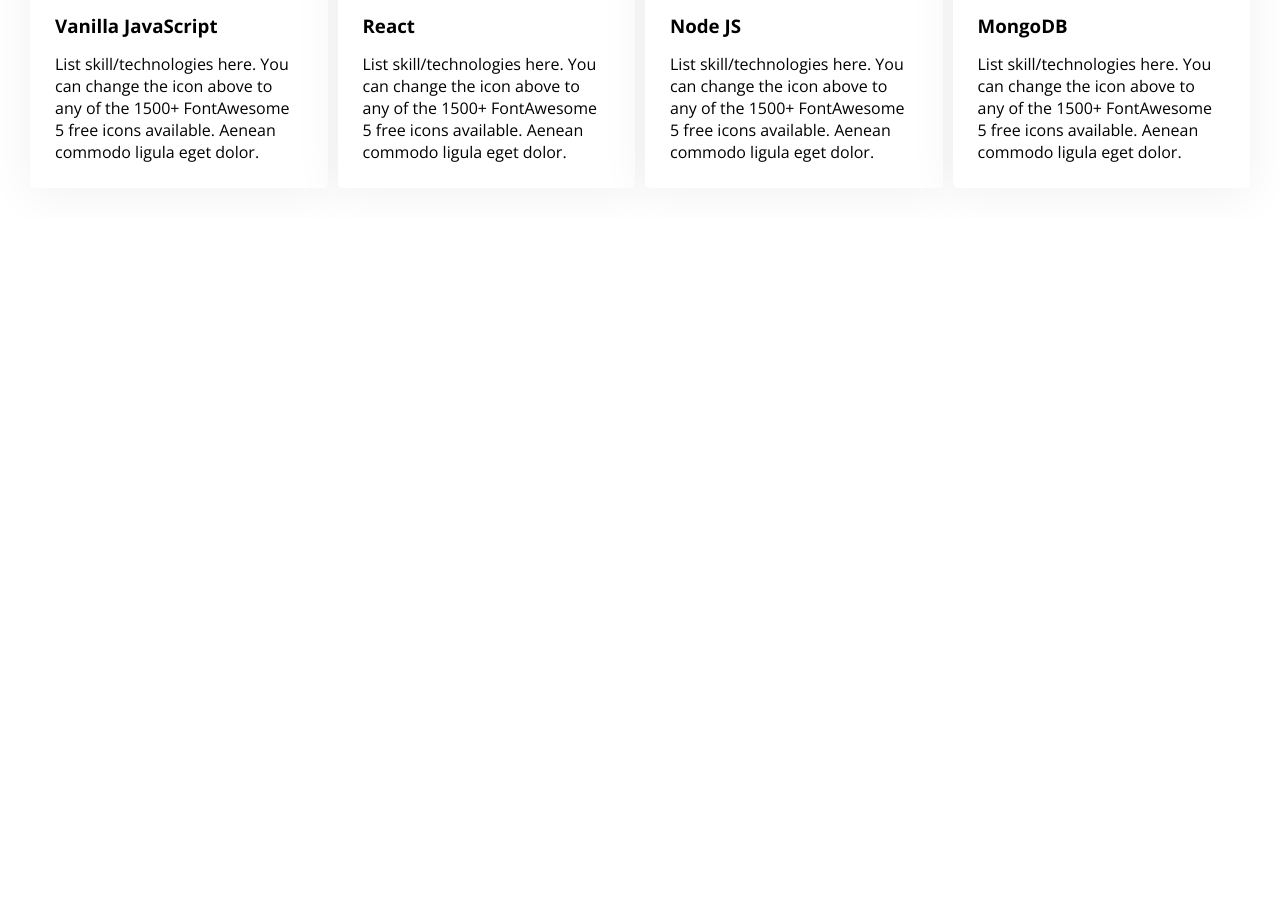
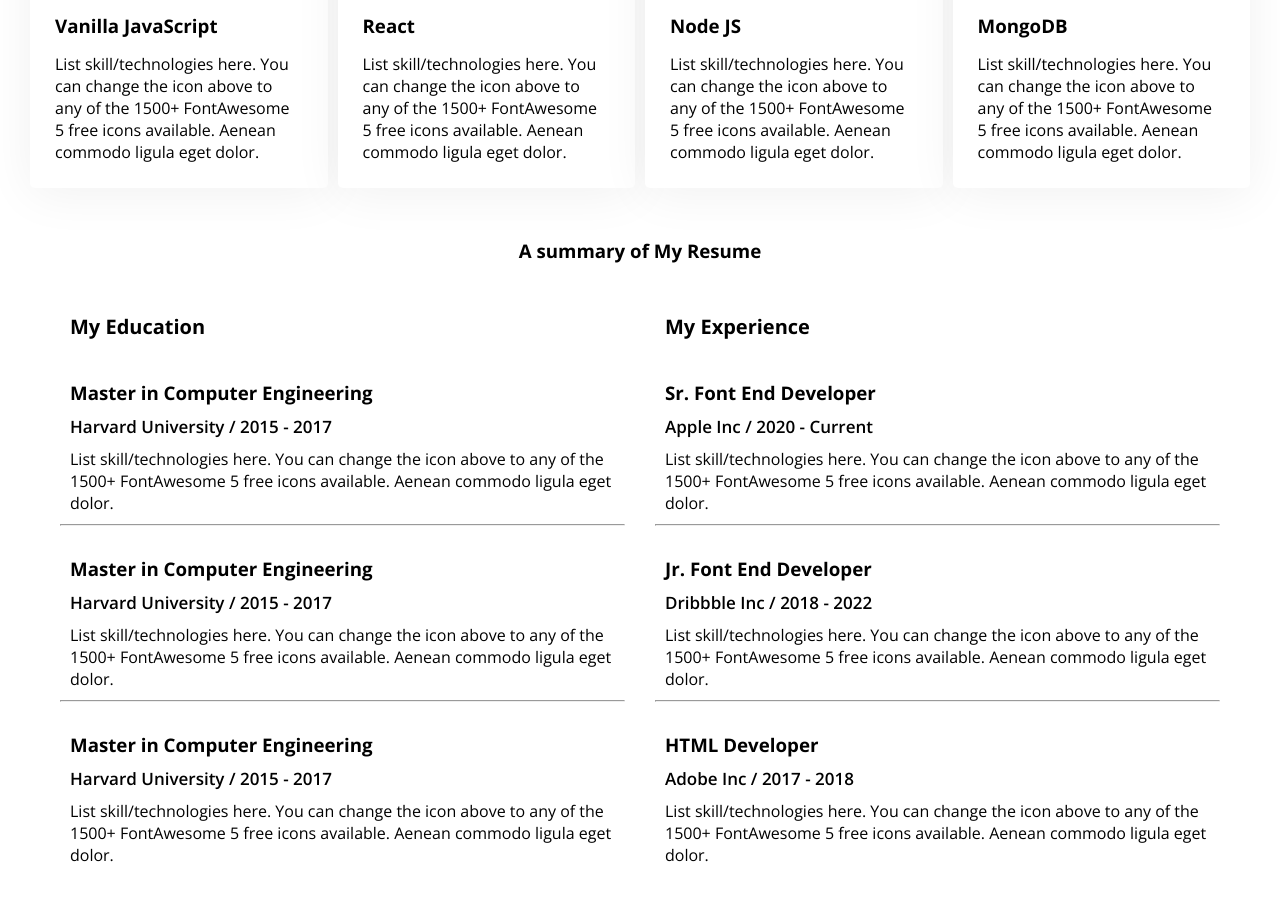
Before and after one commit to rimanroni/developer-porttfolio, a plain HTML site: page index.html in a window 1280 px wide. Shown: the part 1533-2433 px from the top of the page. Before the commit the page ends 1751 px from the top, so only its background shows below. Drawn offline with nearby package versions, Linux system fonts and the light colour scheme.

Commit message:
resume part done

```diff
--- a/index.html
+++ b/index.html
@@ -100,6 +100,61 @@
                     </div>
                 </div>
               </section>
+              <!-- resume  -->
+               <section class="resume">
+                     <h1 class="resume-title">A summary of My Resume</h1>
+                     <div class="resume-container">
+                        <div>
+                            <h1 class="my-title">My Education</h1>
+
+                            <div class="resume-card">
+                                <h1>Master in Computer Engineering</h1>
+                                <h4>Harvard University / 2015 - 2017</h4>
+                                <p>List skill/technologies here. You can change the icon above
+                                    to any of the 1500+ FontAwesome 5 free icons available. Aenean commodo ligula eget dolor.</p>
+                                <hr>
+                            </div>
+                            <div class="resume-card">
+
+                                <h1>Master in Computer Engineering</h1>
+                                <h4>Harvard University / 2015 - 2017</h4>
+                                <p>List skill/technologies here. You can change the icon above
+                                    to any of the 1500+ FontAwesome 5 free icons available. Aenean commodo ligula eget dolor.</p>
+                                <hr>
+                            </div>
+                            <div class="resume-card">
+
+                                <h1>Master in Computer Engineering</h1>
+                                <h4>Harvard University / 2015 - 2017</h4>
+                                <p>List skill/technologies here. You can change the icon above
+                                    to any of the 1500+ FontAwesome 5 free icons available. Aenean commodo ligula eget dolor.</p>
+
+                            </div>
+
+                        </div>
+                        <div>
+                            <h1 class="my-title">My Experience</h1>
+                            <div class="resume-card">
+                               <h1>Sr. Font End Developer</h1>
+                               <h4>Apple Inc / 2020 - Current</h4>
+                               <p>List skill/technologies here. You can change the icon above
+                                to any of the 1500+ FontAwesome 5 free icons available. Aenean commodo ligula eget dolor.</p><hr>
+                            </div>
+                            <div class="resume-card">
+                                <h1>Jr. Font End Developer</h1>
+                                <h4>Dribbble Inc / 2018 - 2022</h4>
+                                <p>List skill/technologies here. You can change the icon above
+                                 to any of the 1500+ FontAwesome 5 free icons available. Aenean commodo ligula eget dolor.</p><hr>
+                             </div>
+                             <div class="resume-card">
+                                <h1>HTML Developer</h1>
+                                <h4>Adobe Inc / 2017 - 2018</h4>
+                                <p>List skill/technologies here. You can change the icon above
+                                 to any of the 1500+ FontAwesome 5 free icons available. Aenean commodo ligula eget dolor.</p>
+                             </div>
+                        </div>
+                     </div>
+               </section>
         </main>
         <footer></footer>
     </section>
--- a/styles/style.css
+++ b/styles/style.css
@@ -202,3 +202,39 @@
     box-shadow: 0px 6px 50px 0px rgba(0, 0, 0, 0.06);
     padding: 10px;
  }
+ /* resume section */
+ .resume{
+    padding: 20px;
+ }
+ .resume-title{
+    text-align: center;
+
+ }
+ .resume-container{
+   margin: 20px;
+    display: flex;
+    padding: 10px;
+    gap: 10px;
+ }
+ .resume-card{
+    padding: 10px;
+ }
+ .resume-card h1{
+    margin: 10px;
+ }
+ .resume-card h4{
+    margin: 10px;
+    font-size: 17px;
+
+    font-weight: 600;
+ }
+ .resume-card p{
+    margin: 10px;
+ }
+ .my-title{
+    margin: 10px;
+    font-size: 20px;
+
+    font-weight: 700;
+    padding: 10px;
+ }
```
